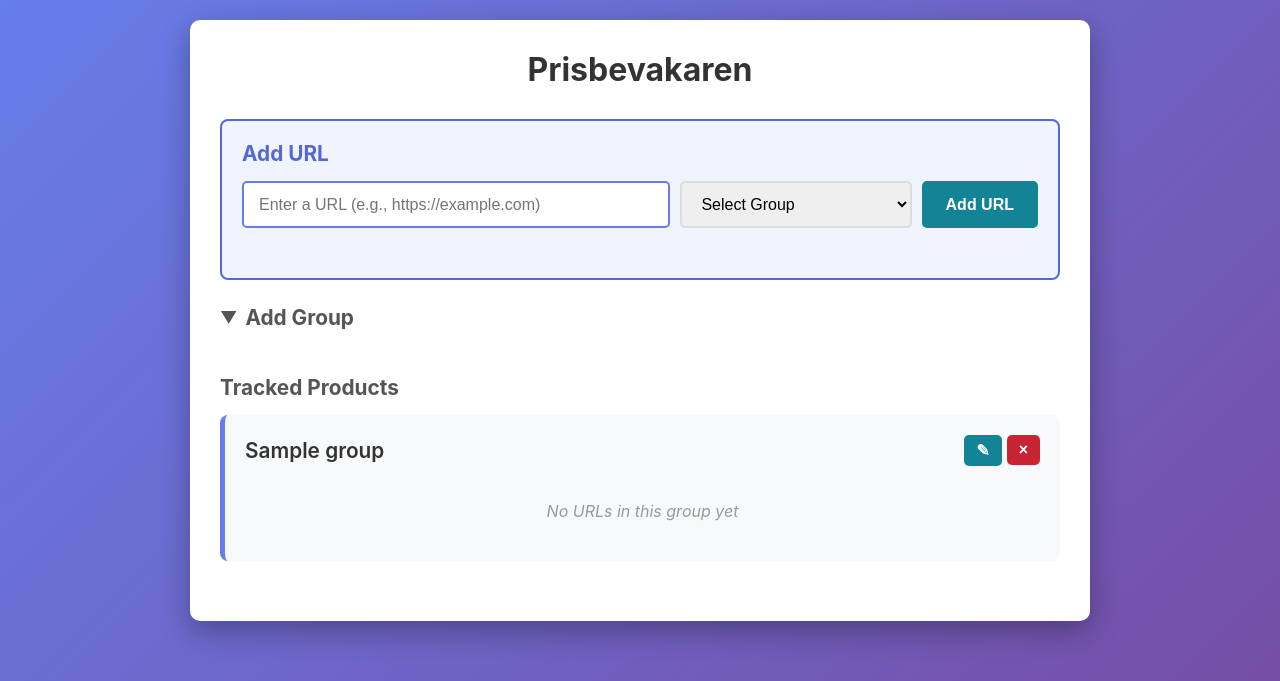
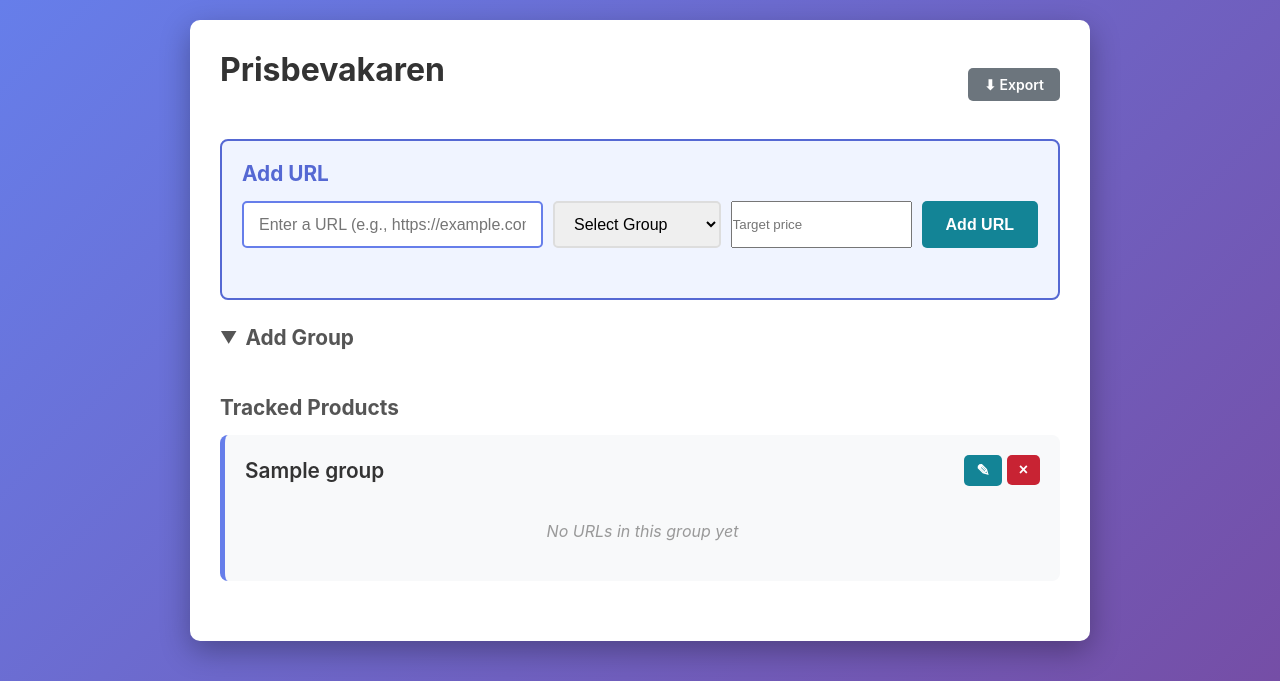
Before and after one commit to frangiz/prisbevakaren, a Flask app: template src/templates/index.html in a window 1280 px wide. Shown: the top 681 px of the page. Run offline with Flask 3, Linux system fonts and the light colour scheme; the template is opened without the code that fills it: most values are stand-ins (such as "Sample title", 1, 10 or a date in 2020).

Commit message:
feat: add price history, target price alerts, and data export
- Price history: record all price changes with timestamps in URL model
- Target price: set a desired price per URL with visual "Target reached" indicator
- Data export: download all groups/URLs as JSON via /export endpoint
- Updated UI with target price input, history toggle, and export button
- Added 10 new tests covering all 3 features
- Updated README with new feature descriptions

Co-authored-by: frangiz <11444430+frangiz@users.noreply.github.com>

```diff
--- a/src/app.py
+++ b/src/app.py
@@ -3,12 +3,12 @@
 import os
 import uuid
 from collections import defaultdict
-from dataclasses import dataclass
+from dataclasses import dataclass, field
 from datetime import datetime
 from pathlib import Path
 from typing import Optional, Union
 
-from flask import Flask, redirect, render_template, request, url_for, flash
+from flask import Flask, jsonify, redirect, render_template, request, url_for, flash
 from flask.wrappers import Response
 from typed_json_db import IndexedJsonDB
 from werkzeug.wrappers import Response as WerkzeugResponse
@@ -38,6 +38,8 @@ class URL:
     current_price: Optional[float] = None
     previous_price: Optional[float] = None
     last_price_change: Optional[str] = None  # ISO format datetime string
+    price_history: list[dict[str, object]] = field(default_factory=list)
+    target_price: Optional[float] = None
 
 
 def create_app() -> Flask:
@@ -137,6 +139,8 @@ def create_app() -> Flask:
             current_price=existing_url.current_price,
             previous_price=existing_url.previous_price,
             last_price_change=existing_url.last_price_change,
+            price_history=existing_url.price_history,
+            target_price=existing_url.target_price,
         )
 
     @app.route("/")
@@ -229,10 +233,20 @@ def create_app() -> Flask:
         if not validate_group_exists(group_id):
             return redirect(url_for("index"))
 
+        target_price_str = request.form.get("target_price", "").strip()
+        target_price: Optional[float] = None
+        if target_price_str:
+            try:
+                target_price = float(target_price_str)
+            except ValueError:
+                flash("Invalid target price!", FLASH_ERROR)
+                return redirect(url_for("index"))
+
         new_url = URL(
             id=uuid.uuid4(),
             url=url_input,
             group_id=group_id,
+            target_price=target_price,
         )
         urls_db = get_urls_db()
         urls_db.add(new_url)
@@ -253,6 +267,17 @@ def create_app() -> Flask:
             return redirect(url_for("index"))
 
         updated_url = create_updated_url(existing_url, url_input)
+
+        target_price_str = request.form.get("target_price", "").strip()
+        if target_price_str:
+            try:
+                updated_url.target_price = float(target_price_str)
+            except ValueError:
+                flash("Invalid target price!", FLASH_ERROR)
+                return redirect(url_for("index"))
+        elif "target_price" in request.form:
+            updated_url.target_price = None
+
         urls_db.update(updated_url)
         flash("URL updated successfully!", FLASH_SUCCESS)
         return redirect(url_for("index"))
@@ -267,4 +292,27 @@ def create_app() -> Flask:
             flash("URL not found!", FLASH_ERROR)
         return redirect(url_for("index"))
 
+    @app.route("/export")
+    def export_data() -> Response:
+        """Export all groups and URLs as a JSON file."""
+        groups = [{"id": str(g.id), "name": g.name} for g in get_groups_db().all()]
+        urls = []
+        for u in get_urls_db().all():
+            url_data: dict[str, object] = {
+                "id": str(u.id),
+                "url": u.url,
+                "group_id": str(u.group_id),
+                "current_price": u.current_price,
+                "previous_price": u.previous_price,
+                "last_price_change": u.last_price_change,
+                "price_history": u.price_history,
+                "target_price": u.target_price,
+            }
+            urls.append(url_data)
+        response = jsonify({"groups": groups, "urls": urls})
+        response.headers["Content-Disposition"] = (
+            "attachment; filename=prisbevakaren-export.json"
+        )
+        return response
+
     return app
--- a/src/templates/index.html
+++ b/src/templates/index.html
@@ -221,6 +221,56 @@
             border-radius: 5px;
             font-size: 14px;
         }
+        .price-on-target {
+            background-color: #d4edda;
+            border-left-color: #218838;
+        }
+        .target-badge {
+            display: inline-block;
+            background-color: #218838;
+            color: white;
+            font-size: 11px;
+            font-weight: 600;
+            padding: 2px 8px;
+            border-radius: 10px;
+            margin-left: 8px;
+        }
+        .price-history-toggle {
+            cursor: pointer;
+            color: #667eea;
+            font-size: 12px;
+            margin-left: 8px;
+        }
+        .price-history-toggle:hover {
+            text-decoration: underline;
+        }
+        .price-history-list {
+            display: none;
+            margin-top: 6px;
+            font-size: 12px;
+            color: #666;
+            padding-left: 10px;
+            border-left: 2px solid #ddd;
+        }
+        .price-history-list.visible {
+            display: block;
+        }
+        .header-actions {
+            display: flex;
+            justify-content: space-between;
+            align-items: center;
+            margin-bottom: 20px;
+        }
+        .btn-export {
+            background-color: #6c757d;
+            color: white;
+            text-decoration: none;
+            font-size: 14px;
+            padding: 8px 16px;
+        }
+        .btn-export:hover {
+            background-color: #5a6268;
+        }
         .empty-state {
             text-align: center;
             padding: 40px;
@@ -277,7 +327,10 @@
 </head>
 <body>
     <div class="container">
-        <h1>Prisbevakaren</h1>
+        <div class="header-actions">
+            <h1>Prisbevakaren</h1>
+            <a href="{{ url_for('export_data') }}" class="btn btn-export" title="Export all data as JSON">⬇ Export</a>
+        </div>
 
         {% with messages = get_flashed_messages(with_categories=true) %}
             {% if messages %}
@@ -301,6 +354,7 @@
                         <option value="{{ group.id }}">{{ group.name }}</option>
                     {% endfor %}
                 </select>
+                <input type="number" name="target_price" placeholder="Target price" step="0.01" min="0" style="flex: 0.5;">
                 <button type="submit" class="btn btn-info">Add URL</button>
             </form>
         </div>
@@ -348,12 +402,15 @@
                         {% if urls_by_group.get(group.id) %}
                             <ul class="url-list">
                                 {% for url in urls_by_group[group.id] %}
-                                    <li class="url-item" id="url-{{ url.id }}">
+                                    <li class="url-item{% if url.target_price is not none and url.current_price is not none and url.current_price <= url.target_price %} price-on-target{% endif %}" id="url-{{ url.id }}">
                                         <div class="url-display">
                                             <div class="url-content">
                                                 <div style="flex: 1;">
                                                     <a href="{{ url.url }}" target="_blank" rel="noopener noreferrer" class="url-text url-link">{{ url.url }}</a>
-                                                    {% if url.current_price is not none or url.last_price_change is not none %}
+                                                    {% if url.target_price is not none and url.current_price is not none and url.current_price <= url.target_price %}
+                                                        <span class="target-badge">✓ Target reached</span>
+                                                    {% endif %}
+                                                    {% if url.current_price is not none or url.last_price_change is not none or url.target_price is not none %}
                                                     <div style="margin-top: 8px; font-size: 13px; color: #666;">
                                                         {% if url.current_price is not none %}
                                                         <span style="margin-right: 15px;">
@@ -368,9 +425,22 @@
                                                             {% endif %}
                                                         </span>
                                                         {% endif %}
+                                                        {% if url.target_price is not none %}
+                                                        <span style="margin-right: 15px;">Target: <strong>{{ "%.2f"|format(url.target_price) }} kr</strong></span>
+                                                        {% endif %}
                                                         {% if url.last_price_change is not none %}
                                                         <span title="{{ url.last_price_change|format_timestamp_absolute }}">Last Change: {{ url.last_price_change|format_timestamp }}</span>
                                                         {% endif %}
+                                                        {% if url.price_history %}
+                                                        <span class="price-history-toggle" onclick="toggleHistory('{{ url.id }}')">📊 History ({{ url.price_history|length }})</span>
+                                                        {% endif %}
+                                                    </div>
+                                                    {% endif %}
+                                                    {% if url.price_history %}
+                                                    <div class="price-history-list" id="history-{{ url.id }}">
+                                                        {% for entry in url.price_history|reverse %}
+                                                        <div>{{ entry.timestamp|format_timestamp_absolute }} — {{ "%.2f"|format(entry.price) }} kr</div>
+                                                        {% endfor %}
                                                     </div>
                                                     {% endif %}
                                                 </div>
@@ -385,6 +455,7 @@
                                         <div class="url-edit">
                                             <form method="POST" action="{{ url_for('update_url', url_id=url.id) }}" style="display: flex; gap: 10px; width: 100%;">
                                                 <input type="text" name="url" value="{{ url.url }}" required>
+                                                <input type="number" name="target_price" value="{{ url.target_price if url.target_price is not none else '' }}" placeholder="Target" step="0.01" min="0" style="width: 100px;">
                                                 <button type="submit" class="btn btn-success small-btn" title="Save">✓</button>
                                                 <button type="button" onclick="toggleEdit('{{ url.id }}')" class="btn btn-secondary small-btn" title="Cancel">✕</button>
                                             </form>
@@ -426,6 +497,11 @@
             content.classList.toggle('collapsed');
             icon.classList.toggle('collapsed');
         }
+
+        function toggleHistory(id) {
+            const list = document.getElementById('history-' + id);
+            list.classList.toggle('visible');
+        }
     </script>
 </body>
 </html>
--- a/update_prices.py
+++ b/update_prices.py
@@ -45,7 +45,11 @@ def update_all_prices() -> None:
                 print(f"  📈 Price changed: {url_obj.current_price} → {new_price}")
                 url_obj.previous_price = url_obj.current_price
                 url_obj.current_price = new_price
-                url_obj.last_price_change = datetime.now(timezone.utc).isoformat()
+                timestamp = datetime.now(timezone.utc).isoformat()
+                url_obj.last_price_change = timestamp
+                url_obj.price_history.append(
+                    {"price": new_price, "timestamp": timestamp}
+                )
                 urls_db.update(url_obj)
                 updated += 1
                 print(f"  ✅ Updated in database")
```
Also changed, not shown: tests/test_app.py (+216 -0 lines), tests/test_update_prices.py (+5 -0 lines), README.md.
